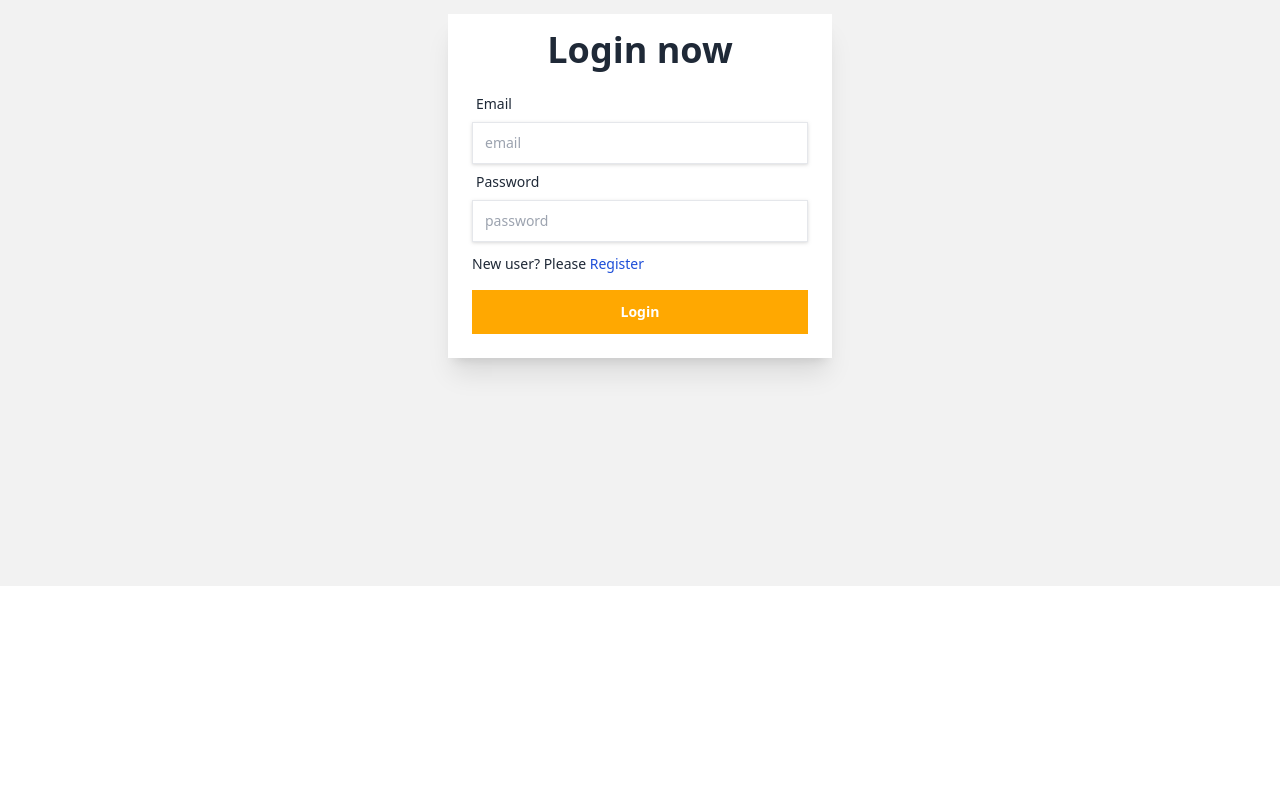
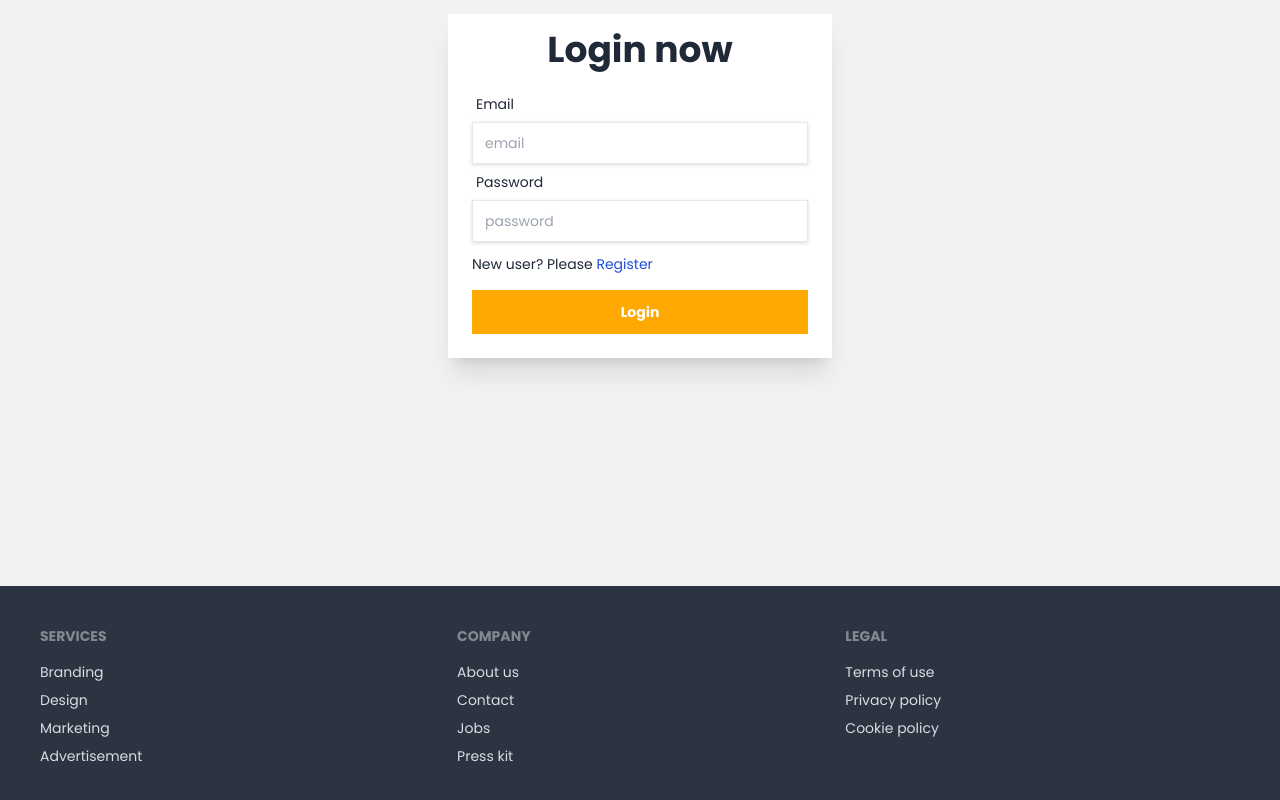
Before and after one commit to FahimHasan683031/event-management, a React (Vite) app: page /login in a window 1280 px wide. Shown: the part 288-1088 px from the top of the page. Before the commit the page ends 874 px from the top, so only its background shows below. Built offline with nearby package versions, Linux system fonts and the light colour scheme; no server answers.

Commit message:
Why chose us and work process section add

```diff
--- /dev/null
+++ b/src/Components/Footer.jsx
@@ -0,0 +1,29 @@
+
+const Footer = () => {
+    return (
+        <footer className="footer p-10 bg-neutral text-neutral-content">
+            <nav>
+                <header className="footer-title">Services</header>
+                <a className="link link-hover">Branding</a>
+                <a className="link link-hover">Design</a>
+                <a className="link link-hover">Marketing</a>
+                <a className="link link-hover">Advertisement</a>
+            </nav>
+            <nav>
+                <header className="footer-title">Company</header>
+                <a className="link link-hover">About us</a>
+                <a className="link link-hover">Contact</a>
+                <a className="link link-hover">Jobs</a>
+                <a className="link link-hover">Press kit</a>
+            </nav>
+            <nav>
+                <header className="footer-title">Legal</header>
+                <a className="link link-hover">Terms of use</a>
+                <a className="link link-hover">Privacy policy</a>
+                <a className="link link-hover">Cookie policy</a>
+            </nav>
+        </footer>
+    );
+};
+
+export default Footer;
--- a/src/Components/ServiceCard.jsx
+++ b/src/Components/ServiceCard.jsx
@@ -19,7 +19,7 @@ const ServiceCard = ({service}) => {
                     {description.slice(0,90)+'...'}
                 </p>
                 <h2 className="text-xl font font-bold text-orange-400 my-4">Price: {price}$</h2>
-                <Link to={`/${id}`} className="w-full block py-3 text-base font-bold text-white text-center rounded-full bg-[#485460]">View details</Link>
+                <Link to={`/${id}`} className="w-full block py-3 text-base font-bold text-white text-center rounded-full bg-orange-500">View details</Link>
             </div>
 
 
--- a/src/Components/Services.jsx
+++ b/src/Components/Services.jsx
@@ -1,10 +1,13 @@
+import useDataLoad from "../Hoocks/useDataLoad";
 import ServiceCard from "./ServiceCard";
 
 
-const Services = ({ services }) => {
+const Services = () => {
+    const services = useDataLoad()
     return (
         <div className="max-w-screen-xl mx-auto px-4 my-16">
-            <h1 className="text-center text-4xl font-bold my-4">Our Services</h1>
+            <p className="text-base font-medium text-center mt-32  text-orange-500">FOR YOUR UNIQUE SOLUTIONS</p>
+            <h1 className="text-center text-4xl font-bold my-4">We provide such services</h1>
             <div className="grid grid-cols-1 md:grid-cols-2 lg:grid-cols-3  gap-4">
                 {
                     services?.map(service => <ServiceCard key={service.id} service={service} ></ServiceCard>)
--- /dev/null
+++ b/src/Components/WhyChoseUs.jsx
@@ -0,0 +1,38 @@
+
+
+const WhyChoseUs = () => {
+    return (
+        <div className="max-w-screen-xl mx-auto my-20 grid grid-cols-1 md:grid-cols-2 gap-4">
+            <div>
+                <p className="text-lg font-medium text-orange-400 py-3">Our advantages</p>
+                <h1 className="text-4xl font-bold text-[#242424] leading-[50px]">Why do people trust <br /> our company?</h1>
+                <p className="text-base font-medium text-gray-500 leading-8 my-3">We will be happy to take on the implementation of a project of any complexity. We guarantee the quality of our work and have many <br />  years of experience in the field of repair.</p>
+                <button className="px-3 py-2 text-white font-medium bg-orange-400 my-3">View More</button>
+            </div>
+            <div className="grid grid-cols-2 gap-10">
+                <div className="p-4 border-[4px] border-[#edeae8]">
+                    <h1 className="text-3xl font-bold text-orange-400 my-3">01.</h1>
+                    <h2 className="text-2xl font-bold text-[#242424] my-3">Versatility</h2>
+                    <p className="text-base font-normal text-gray-500 leading-7">We have a master for every types  of events problem</p>
+                </div>
+                <div className="p-4 border-[4px] border-[#edeae8]">
+                    <h1 className="text-3xl font-bold text-orange-400 my-3">02.</h1>
+                    <h2 className="text-2xl font-bold text-[#242424] my-3">Goodwill</h2>
+                    <p className="text-base font-normal text-gray-500 leading-7">Even if your less into design and more into content</p>
+                </div>
+                <div className="p-4 border-[4px] border-[#edeae8]">
+                    <h1 className="text-3xl font-bold text-orange-400 my-3">03.</h1>
+                    <h2 className="text-2xl font-bold text-[#242424] my-3">Professionalism</h2>
+                    <p className="text-base font-normal text-gray-500 leading-7">You made all the required mock ups for layout</p>
+                </div>
+                <div className="p-4 border-[4px] border-[#edeae8]">
+                    <h1 className="text-3xl font-bold text-orange-400 my-3">04.</h1>
+                    <h2 className="text-2xl font-bold text-[#242424] my-3">Loyalty</h2>
+                    <p className="text-base font-normal text-gray-500 leading-7">Management system, got a license for it or adapted</p>
+                </div>
+            </div>
+        </div>
+    );
+};
+
+export default WhyChoseUs;
--- /dev/null
+++ b/src/Components/WorkingProcess.jsx
@@ -0,0 +1,41 @@
+import { PiPresentationChartBold} from "react-icons/pi";
+import { FaUserGraduate } from "react-icons/fa";
+import { FaHandHoldingDollar} from "react-icons/fa6";
+
+const WorkingProcess = () => {
+    return (
+        <div className=" my-32">
+            <p className="text-base font-medium text-center mt-32  text-orange-500">FOR YOUR ADVANCED FEATURES</p>
+            <h1 className="font-bold text-4xl text-center mt-4 mb-16">How We Work with Clients</h1>
+            <div className="grid grid-cols-1 md:grid-cols-3 gap-5">
+
+                <div className="text-center ">
+                    <div className="flex justify-center ">
+                        <span  className=" text-center rounded-tl-[28px] rounded-br-[28px] bg-orange-500 p-4"><PiPresentationChartBold className="text-4xl text-white  "></PiPresentationChartBold></span>
+                    </div>
+
+                    <p className="text-xl font-bold my-3">Preparation of a package <br /> of Event</p>
+                </div>
+
+                <div className="text-center">
+                    <div className="flex justify-center ">
+                        <span  className=" text-center rounded-tl-[28px] rounded-br-[28px] bg-orange-500 p-4"><FaUserGraduate className="text-4xl text-white  "></FaUserGraduate></span>
+                    </div>
+
+                    <p className="text-xl font-bold my-3">Meeting with a lawyer, signing a <br /> contract</p>
+                </div>
+
+                <div className="text-center">
+                    <div className="flex justify-center ">
+                        <span  className=" text-center  rounded-tl-[28px] rounded-br-[28px] bg-orange-500 p-4"><FaHandHoldingDollar className="text-4xl text-white  "></FaHandHoldingDollar></span>
+                    </div>
+
+                    <p className="text-xl font-bold my-3">Terms of payment for the  <br /> performance of work</p>
+                </div>
+
+            </div>
+        </div>
+    );
+};
+
+export default WorkingProcess;
--- /dev/null
+++ b/src/Hoocks/useDataLoad.jsx
@@ -0,0 +1,15 @@
+import { useEffect, useState } from "react";
+
+
+const useDataLoad = () => {
+    const [services, setServices]=useState([])
+    useEffect(()=>{
+        fetch('/services.json')
+        .then(res => res.json())
+        .then(data=>setServices(data))
+    },[])
+    return services
+
+};
+
+export default useDataLoad;
--- a/src/Layout/Layout.jsx
+++ b/src/Layout/Layout.jsx
@@ -1,11 +1,13 @@
 import { Outlet } from "react-router-dom";
 import Header from "../Components/Header";
+import Footer from "../Components/Footer";
 
 const Layout = () => {
     return (
         <div>
             <Header></Header>
             <Outlet></Outlet>
+            <Footer></Footer>
         </div>
     );
 };
--- a/src/Pages/Home.jsx
+++ b/src/Pages/Home.jsx
@@ -1,14 +1,19 @@
-import { useLoaderData } from "react-router-dom";
 import Banner from "../Components/Banner";
 import Services from "../Components/Services";
+import WhyChoseUs from "../Components/WhyChoseUs";
+import WorkingProcess from "../Components/WorkingProcess";
+
 
 
 const Home = () => {
-    const services = useLoaderData()
+
+
     return (
         <div>
             <Banner></Banner>
-            <Services services={services}></Services>
+            <Services></Services>
+            <WorkingProcess></WorkingProcess>
+            <WhyChoseUs></WhyChoseUs>
         </div>
     );
 };
--- a/src/Privet/Privet.jsx
+++ b/src/Privet/Privet.jsx
@@ -3,8 +3,11 @@ import { authContext } from "../Context/AuthInfo";
 import { Navigate, useLocation } from "react-router-dom";
 
 const Privet = ({children}) => {
-    const {user}=useContext(authContext)
+    const {user,loading}=useContext(authContext)
     const location = useLocation()
+    if (loading){
+        return (<div className="flex justify-center items-center h-[100vh]"><span className="loading loading-spinner text-error w-12"></span></div>)
+    }
     if(user){
         return children
     }
--- a/src/Router/Router.jsx
+++ b/src/Router/Router.jsx
@@ -5,6 +5,7 @@ import Login from "../Pages/Login";
 import Register from "../Pages/Register";
 import ServiceDetails from "../Pages/ServiceDetails";
 import Privet from "../Privet/Privet";
+import Services from "../Components/Services";
 
 const router = createBrowserRouter([
     {
@@ -28,6 +29,10 @@ const router = createBrowserRouter([
             path:'/:id',
             element:<Privet><ServiceDetails></ServiceDetails></Privet>,
             loader: ()=>fetch("/services.json")
+        },
+        {
+          path:'/services',
+          element:<Services></Services>
         }
       ]
     },
--- a/src/index.css
+++ b/src/index.css
@@ -1,3 +1,8 @@
+@import url('https://fonts.googleapis.com/css2?family=Poppins:ital,wght@0,400;0,500;0,600;0,700;0,800;0,900;1,300&display=swap');
 @tailwind base;
 @tailwind components;
 @tailwind utilities;
+
+body{
+    font-family: 'Poppins', sans-serif;
+}
```
